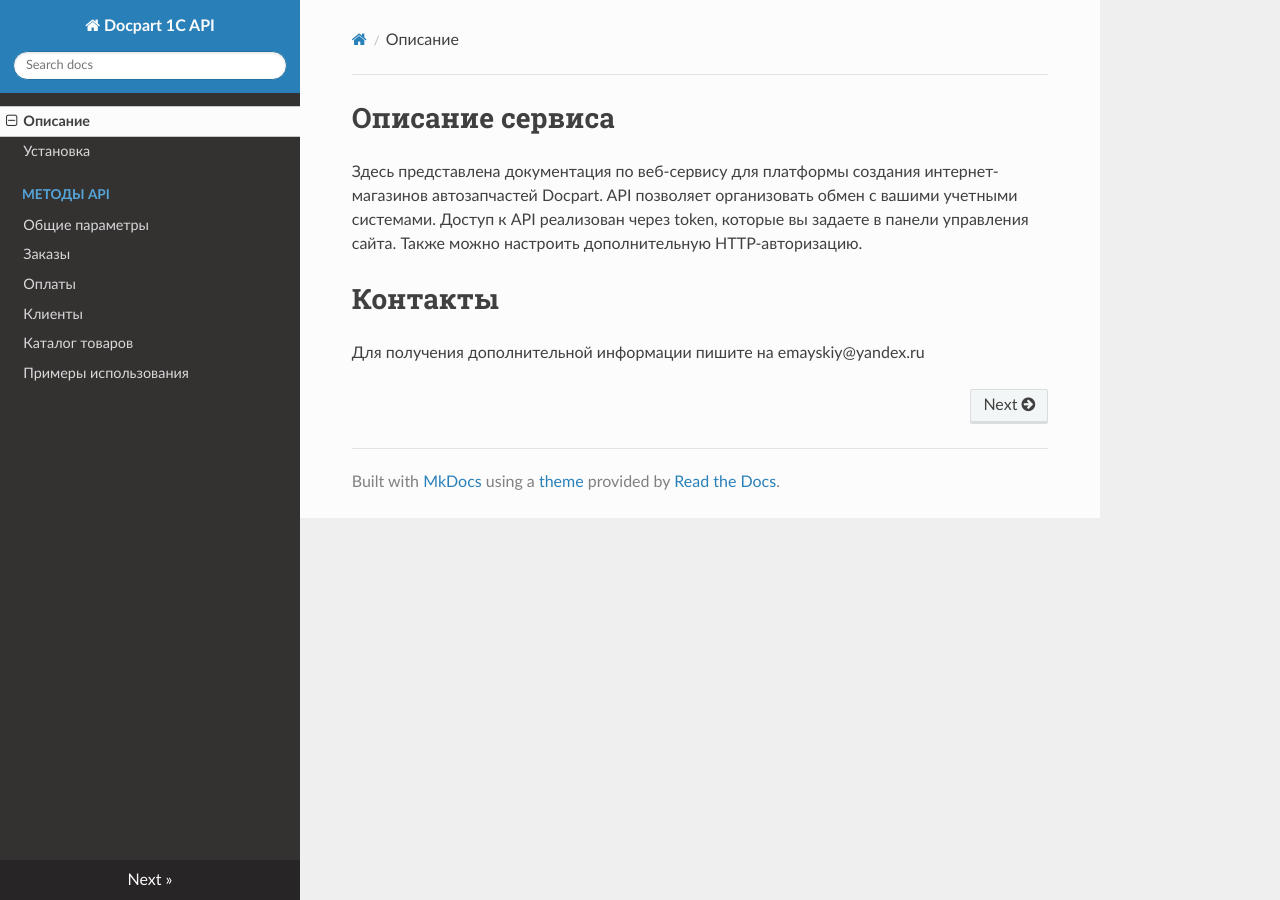
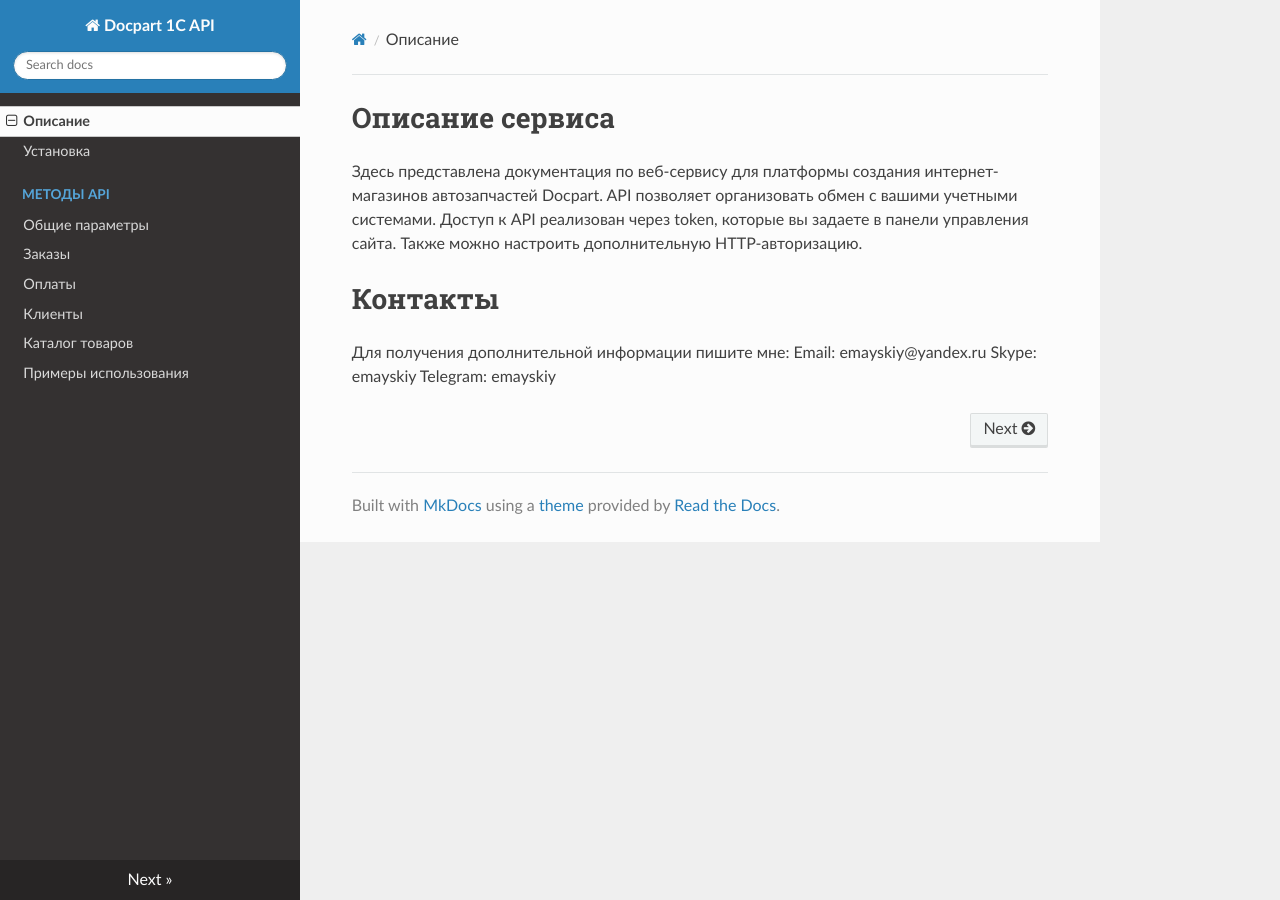
Before and after one commit to emayskiy/Docpart_1C_API_WIKI, an MkDocs documentation site: the page built from docs/index.md, in a window 1280 px wide. Built offline with MkDocs 1.6.1, drawn with Linux system fonts in a browser that asks for light colours; nearby versions of some CDN libraries.

Commit message:
fix contacts

```diff
--- a/docs/index.md
+++ b/docs/index.md
@@ -6,4 +6,7 @@ API позволяет организовать обмен с вашими уч
 
 
 # Контакты
-Для получения дополнительной информации пишите на emayskiy@yandex.ru
+Для получения дополнительной информации пишите мне:
+Email: emayskiy@yandex.ru
+Skype: emayskiy
+Telegram: emayskiy
```
